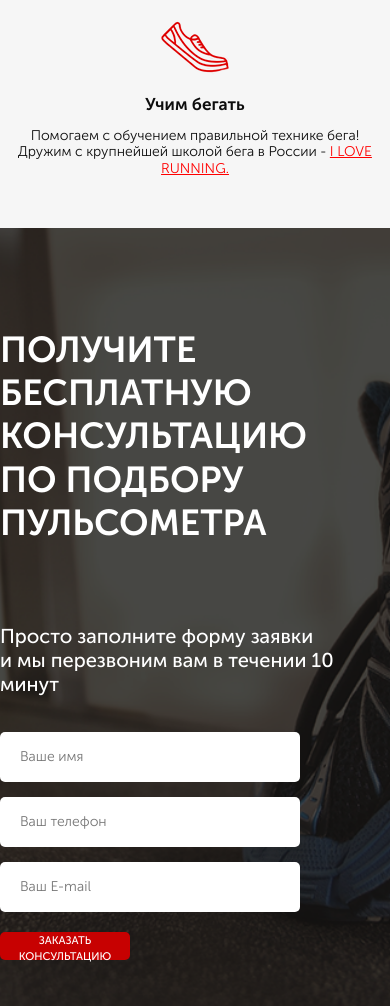
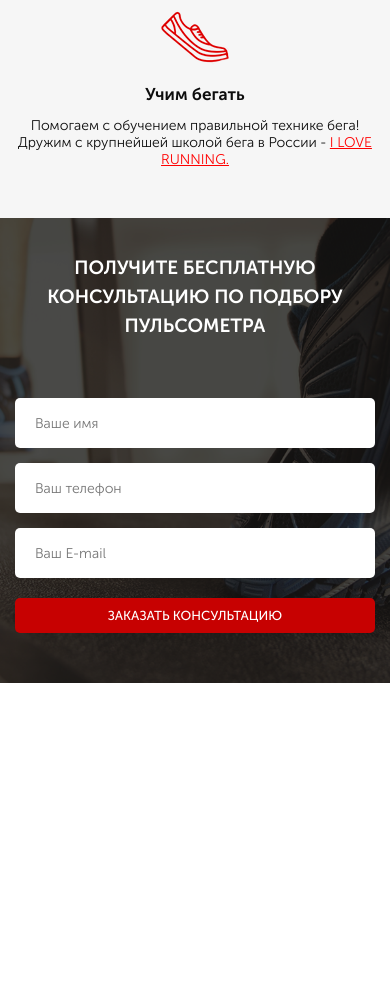
Before and after one commit to TatianaMil/project_puls, a website: page src/index.html in a window 390 px wide. Shown: the part 991-1997 px from the top of the page. After the commit the page ends 1674 px from the top, so only its background shows below. Drawn offline with Linux system fonts and the light colour scheme.

Commit message:
3 sections with homework

```diff
--- a/src/sass/blocks/_advantage.scss
+++ b/src/sass/blocks/_advantage.scss
@@ -1,5 +1,5 @@
 .advantage {
-	padding: 70px 0 95px 0;
+	padding: 69px 0 95px 0;
 	background-color: #f6f6f6;
 	&__wrapper {
 		margin-top: 65px;
--- a/src/sass/blocks/_media.scss
+++ b/src/sass/blocks/_media.scss
@@ -1,7 +1,12 @@
 @media (max-width: 1200px) {
+	.title {
+		&_left {
+			font-size: 32px;
+		}
+	}
 	.promo {
 		&__header {
-			font-size: 39px;
+			font-size: 42px;
 		}
 		&__subheader {
 			margin-top: 10px;
@@ -19,6 +24,10 @@
 			width: 230px;
 			height: 30px;
 			font-size: 15px;
+		}
+		&_submit {
+			width: 300px;
+			height: 30px;
 		}
 	}
 	.header {
@@ -86,8 +95,23 @@
 
 		}
 	}
+	.consultation {
+		min-height: 610px;
+		padding: 80px 0 70px 30px;
+	}
 }
 @media (max-width: 767px) {
+	.button {
+		&_submit {
+			height: 35px;
+			font-size: 13px;
+		}
+	}
+	.title {
+		&_left {
+			font-size: 23px;
+		}
+	}
 	.header {
 		&__logo {
 			width: 140px;
@@ -134,10 +158,26 @@
 			margin-top: 15px;
 		}
 	}
+	.consultation {
+		min-height: 550px;
+	}
 }
 @media (max-width: 575px) {
+	.button {
+		&_submit {
+			width: 100%;
+		}
+	}
 	.title {
 		font-size: 22px;
+		&_left {
+			br {
+				display: none;
+			}
+			font-size: 19px;
+			line-height: 29px;
+			text-align: center;
+		}
 	}
 	.header {
 		&__official {
@@ -192,4 +232,15 @@
 			font-size: 14px;
 		}
 	}
+	.consultation {
+		min-height: 465px;
+		padding: 35px 15px 50px 15px;
+		&__descr {
+			display: none;
+		}
+	}
+	.feed-form {
+		width: 100%;
+		margin-top: 58px;
+	}
 }
--- a/src/sass/style.scss
+++ b/src/sass/style.scss
@@ -10,7 +10,7 @@
 @import 'blocks/promo';
 @import 'blocks/buttons';
 @import 'blocks/advantage';
-@import 'blocks/media';
 @import 'blocks/consultation';
 @import 'blocks/titles';
 @import 'blocks/forms';
+@import 'blocks/media';
```
Also changed, not shown: src/css/style.min.css.
